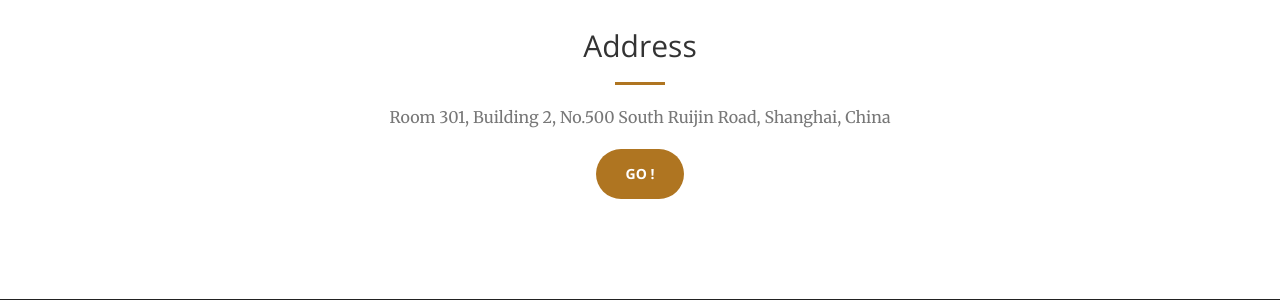
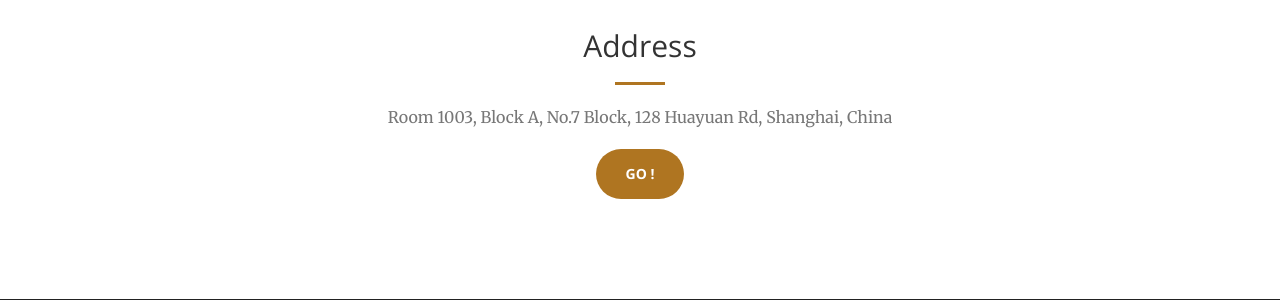
Before and after one commit to UXplayer/gft, a Jekyll site: the page built from index.html, in a window 1280 px wide and 900 px high, scrolled down 2635 px. Shown: the part 357-657 px from the top of the window. Built offline with Jekyll 4.4.1, drawn with Linux system fonts in a browser that asks for light colours.

Commit message:
Change Address

```diff
--- a/_includes/contact.html
+++ b/_includes/contact.html
@@ -44,8 +44,8 @@
             <div class="col-lg-8 col-lg-offset-2 text-center">
                 <h2 class="section-heading">Address</h2>
                 <hr class="primary">
-                <p class="text-muted">Room 301, Building 2, No.500 South Ruijin Road, Shanghai, China</p>
-                <a href="http://gaode.com/search?id=B0FFH2DHOB&city=310104&geoobj=121.467092%7C31.197326%7C121.470954%7C31.199168&query_type=IDQ&query=%E8%A7%86%E8%A7%89%E5%9B%AD2%E5%8F%B7%E6%A5%BC&zoom=19" class="btn btn-primary btn-xl page-scroll" target="_blank">Go !</a>
+                <p class="text-muted">Room 1003, Block A, No.7 Block, 128 Huayuan Rd, Shanghai, China</p>
+                <a href="http://gaode.com/search?id=B00156O09D&city=310109&geoobj=121.468387%7C31.268661%7C121.483837%7C31.276024&query_type=IDQ&query=%E5%BE%B7%E5%BF%85%E8%BF%90%E5%8A%A8Loft%E5%9B%BD%E9%99%85%E4%BD%93%E8%82%B2%E4%BA%A7%E4%B8%9A%E5%9B%AD7%E8%A1%97%E5%8C%BAA%E5%BA%A7&zoom=17" class="btn btn-primary btn-xl page-scroll" target="_blank">Go !</a>
             </div>
         </div>
    </div>
```
